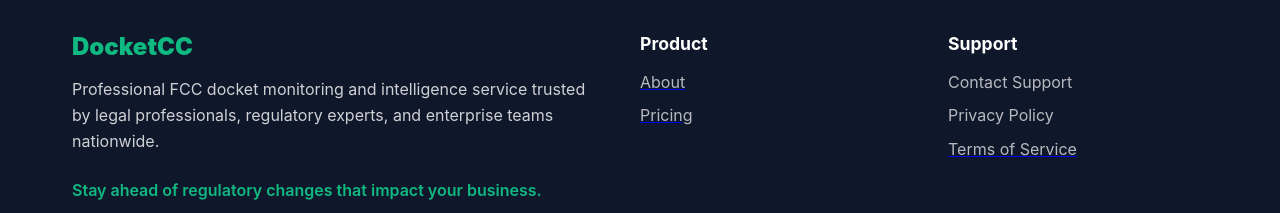
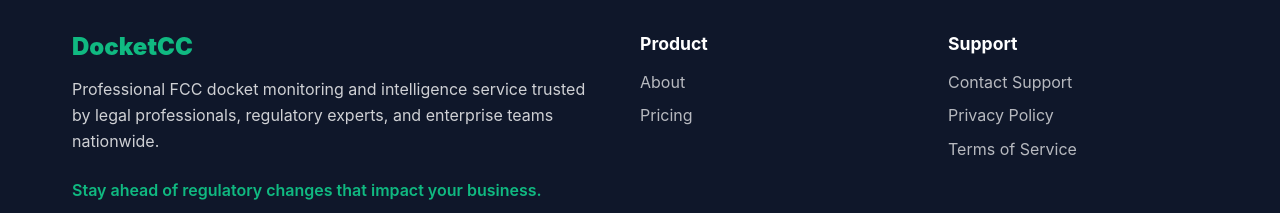
Before and after one commit to rmoh777/SimpleDCC, a SvelteKit app: page / in a window 1280 px wide. Shown: the part 1725-1938 px from the top of the page. Built offline with nearby package versions, Linux system fonts and the light colour scheme; no server answers.

Commit message:
Remove underlines from footer links

```diff
--- a/src/routes/+layout.svelte
+++ b/src/routes/+layout.svelte
@@ -129,11 +129,19 @@
     font-size: 1.1rem;
   }
 
-     .footer-section span {
-     color: rgba(255, 255, 255, 0.7);
-     display: block;
-     margin-bottom: 0.5rem;
-   }
+  .footer-section span {
+    color: rgba(255, 255, 255, 0.7);
+    display: block;
+    margin-bottom: 0.5rem;
+  }
+
+  .footer-section a {
+    text-decoration: none;
+  }
+
+  .footer-section a:hover span {
+    color: var(--color-primary);
+  }
 
   .footer-bottom {
     border-top: 1px solid #334155;
```
